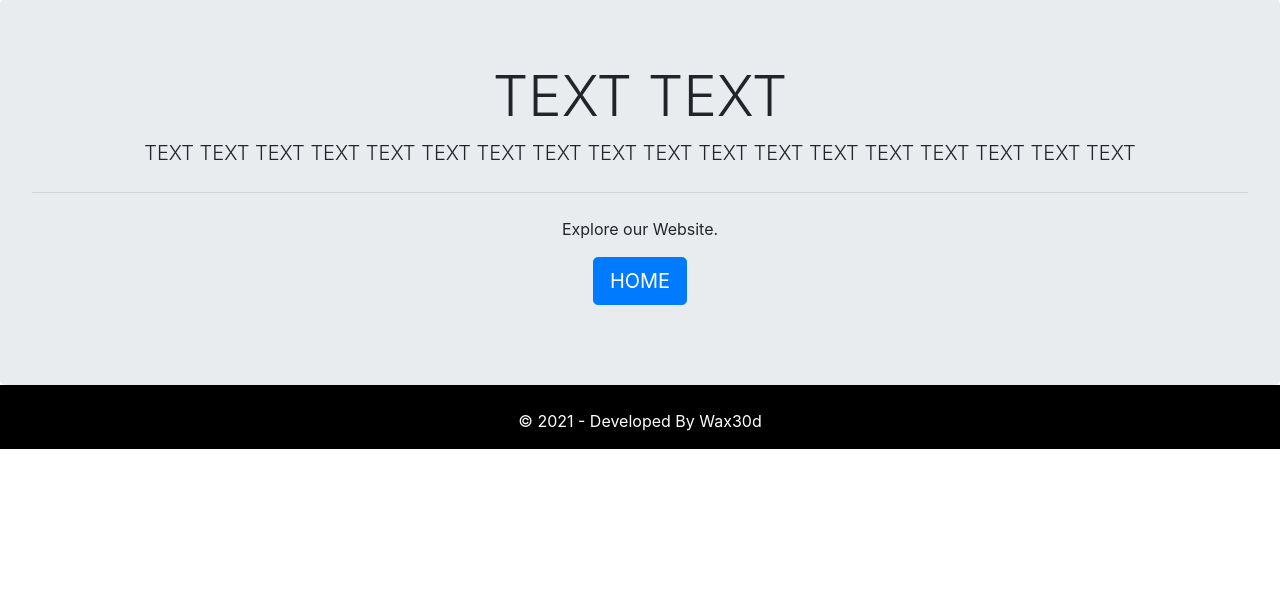
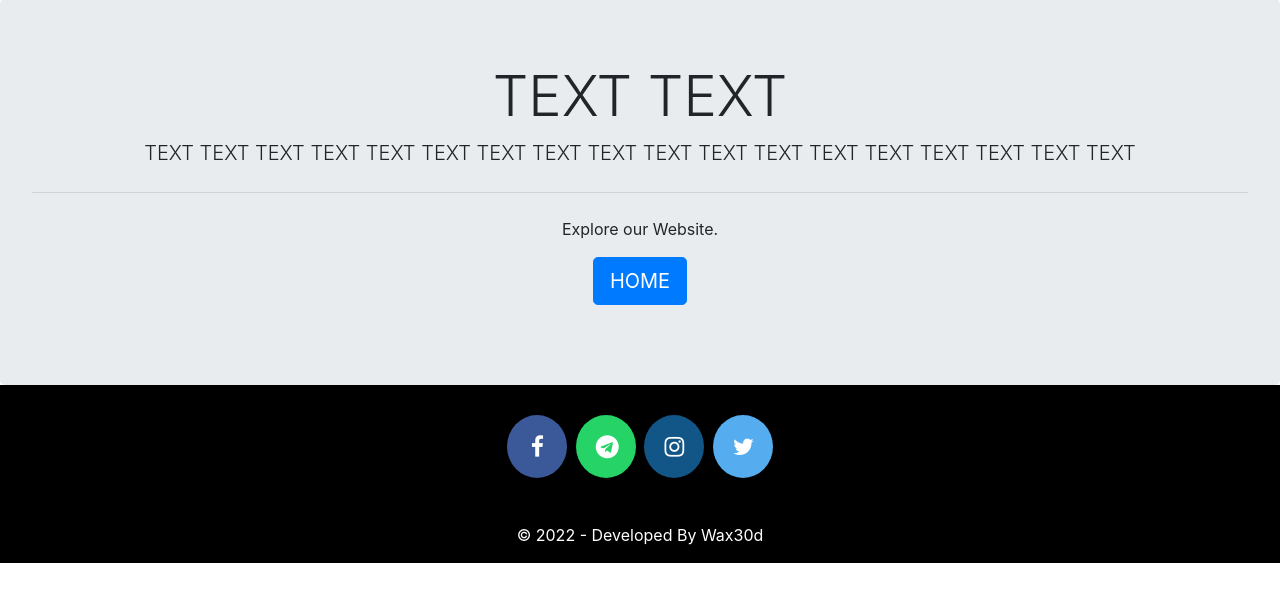
Before and after one commit to Wax30d/SchoolManagement, a Django app: page /aboutus in a window 1280 px wide. Shown: the part 109-711 px from the top of the page. Run offline with Django 3.2, Linux system fonts and the light colour scheme; some libraries are stand-ins or nearby versions.

Commit message:
Social network added.

```diff
--- a/templates/school/footer.html
+++ b/templates/school/footer.html
@@ -38,7 +38,7 @@
       margin-top: 30px;
     }
 
-    .fa-whatsapp {
+    .fa-telegram {
       background: #25d366;
       color: white;
     }
@@ -62,12 +62,12 @@
 
 <footer>
 
-  <!-- <p>
-    <a href="#" class="fa fa-facebook"></a>
-    <a href="#" class="fa fa-whatsapp"></a>
+  <p>
+    <a href="" class="fa fa-facebook"></a>
+    <a href="https://t.me/Wax30d" class="fa fa-telegram"></a>
     <a href="#" class="fa fa-instagram"></a>
     <a href="#" class="fa fa-twitter"></a>
-  </p> -->
+  </p>
 
   <br>
   <div class="container">
@@ -75,7 +75,7 @@
       <div class="col-md-12 col-sm-12">
         <div style="color:#ffffff;" class="wow fadeInUp footer-copyright">
           <p>
-             &copy; 2021 - Developed By Wax30d </p>
+             &copy; 2022 - Developed By Wax30d </p>
         </div>
       </div>
     </div>
```
